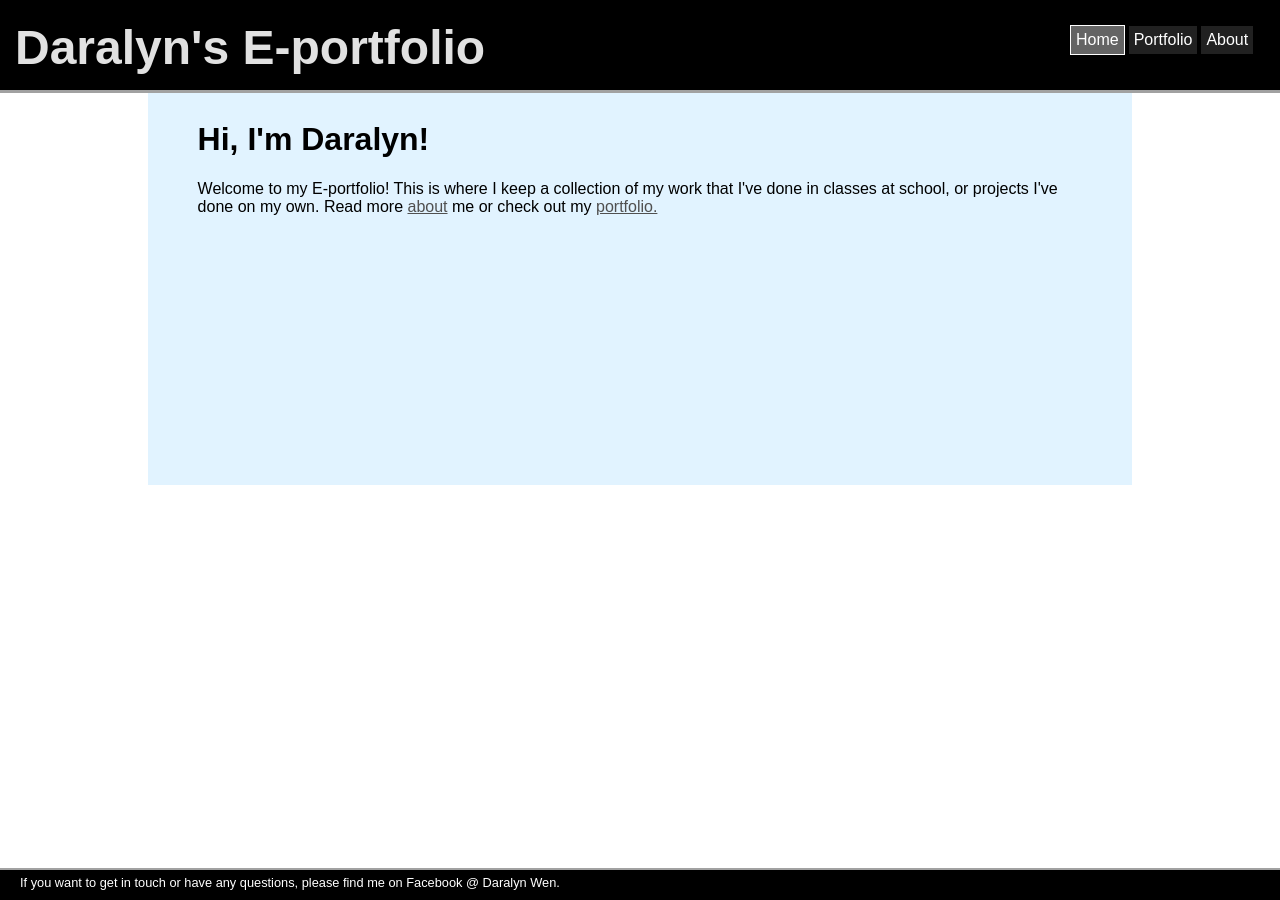
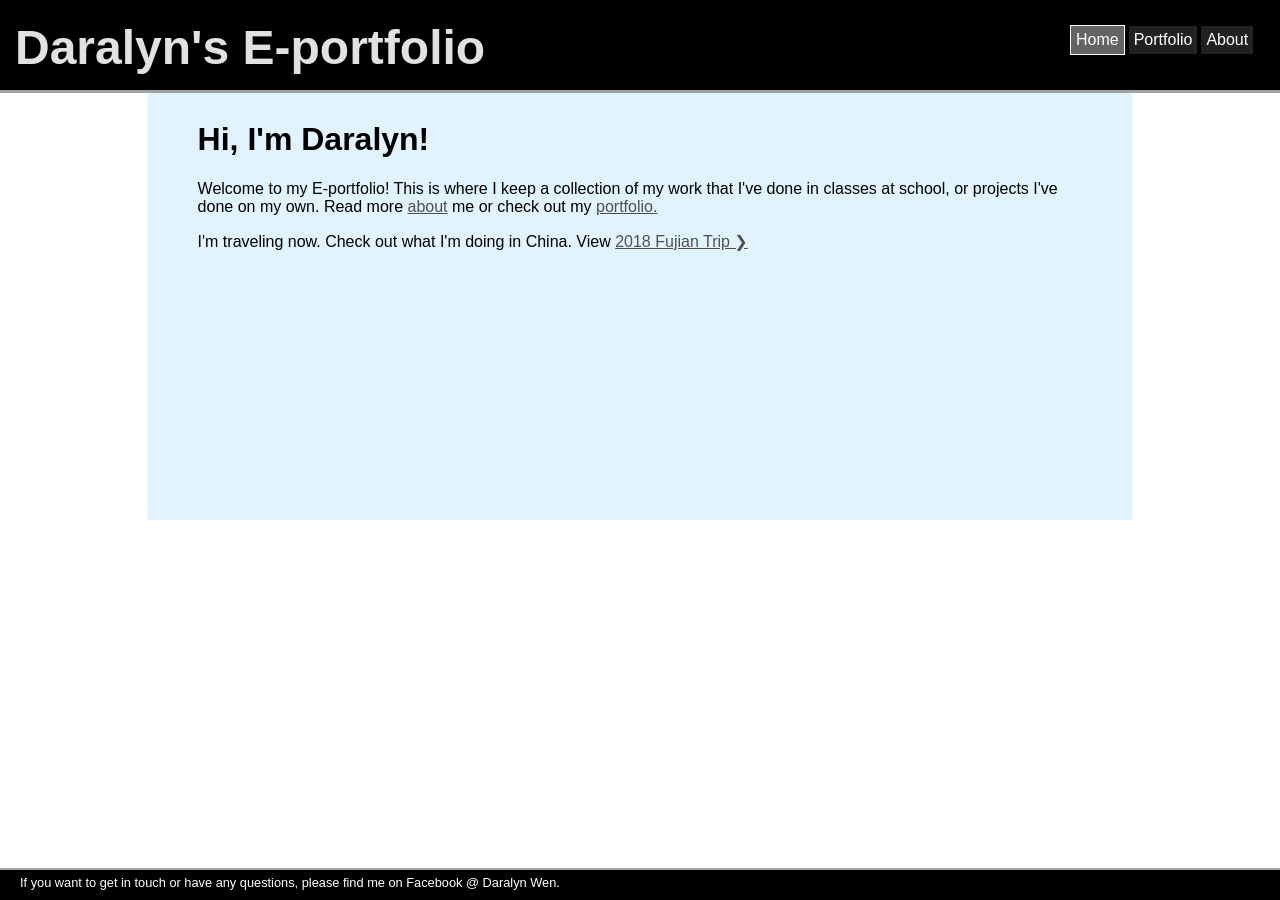
Before and after one commit to daralyn/daralyn.github.io, a Jekyll site: the page built from index.html, in a window 1280 px wide. Built offline with Jekyll 4.4.1, drawn with Linux system fonts in a browser that asks for light colours.

Commit message:
Update index.html

```diff
--- a/index.html
+++ b/index.html
@@ -18,4 +18,7 @@ title: Daralyn's Home Page
 	<h1>Hi, I'm Daralyn!</h1>
 				<p>Welcome to my E-portfolio! This is where I keep a collection of my work that I've done in classes at school, or projects I've done on my own.
 					Read more <a class="readandcheck" href="/about">about</a> me or check out my <a class="readandcheck" href="/portfolio"> portfolio.</a> </p>
+
+	<p>I'm traveling now. Check out what I'm doing in China. View <a href="https://daralyn.github.io/portfolio/travels/2018fujian.html">2018 Fujian Trip ❯</a></p>
+
 </div><!-- /.blurb -->
```
